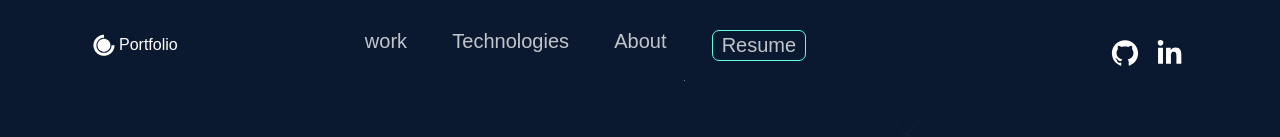
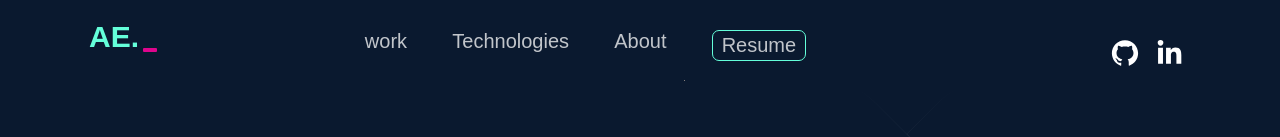
Before and after one commit to Ahmed-Elkassas/portfolio-with-nextjs, a Next.js app: page / in a window 1280 px wide. Shown: the top 137 px of the page. Built offline with nearby package versions, Linux system fonts and the light colour scheme; a web font is replaced by a local one.

Commit message:
Change logo with demo one

```diff
--- a/components/header/Header.js
+++ b/components/header/Header.js
@@ -10,10 +10,10 @@
   <Container>
     <Div1>
       <Link href="/">
-        <a style={{ display: 'flex', alignItems: 'center', color:"white", marginBottom: '20px' }}>
-          <DiCssdeck size="3rem" /> <span>Portfolio</span>
-        </a>
-        {/* <Logo>A</Logo> */}
+        <Logo>
+          <h5>AE.</h5>
+        <span></span>
+        </Logo>
       </Link>
     </Div1>
     <Div2>
--- a/components/header/HeaderStyles.js
+++ b/components/header/HeaderStyles.js
@@ -1,13 +1,33 @@
 import { IoIosArrowDropdown } from 'react-icons/io';
 import styled from 'styled-components';
 
-export const Logo = styled.span`
-  display: block;
-  font-size: 3rem;
+export const Logo = styled.div`
+  display: flex;
+  justify-content: center;
+  gap: 2px;
+  transition: all .3s ease;
+  h5 {
+    font-size: 3rem;
   font-weight: 800;
-  padding: 6px 10px;
-  border: 2px solid #64ffda;
-  border-radius: 50%;
+  margin-top: -10px;
+  color: ${props => props.theme.colors.mainColor};
+  }
+  span{
+    display: block;
+    height: 3.5px;
+    width: 14px;
+    border-radius: 1px;
+    background-color: #DF058D;
+    margin-top: 18px;
+    margin-left: 2px;
+  }
+  &:hover{
+    cursor: pointer;
+   span {
+    width: 80px;
+    margin-left: -68px;
+   }
+  }
 `
 
 export const Container = styled.div`
```
